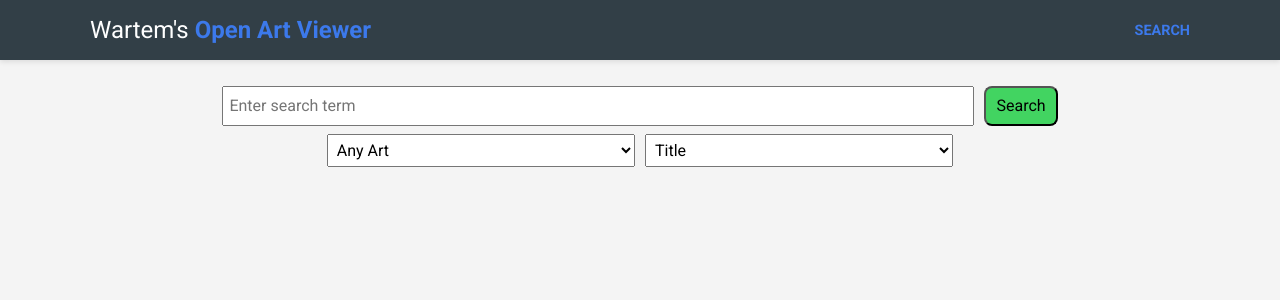
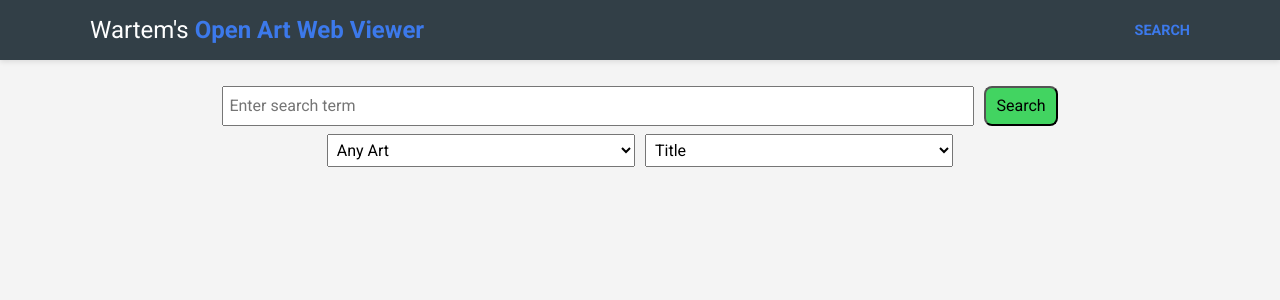
Before and after one commit to Wartem/open_art_web_viewer_lite, a Flask app: page / in a window 1280 px wide. Shown: the top 300 px of the page. Run offline with Flask 3, Linux system fonts and the light colour scheme; some libraries are stand-ins or nearby versions.

Commit message:
Typo
Typo

```diff
--- a/templates/base.html
+++ b/templates/base.html
@@ -34,7 +34,7 @@
     <header>
       <div class="container" id="head-text">
         <div id="branding">
-          <h1>Wartem's <span class="highlight">Open Art Viewer</span></h1>
+          <h1>Wartem's <span class="highlight">Open Art Web Viewer</span></h1>
         </div>
 
         <nav>
```
